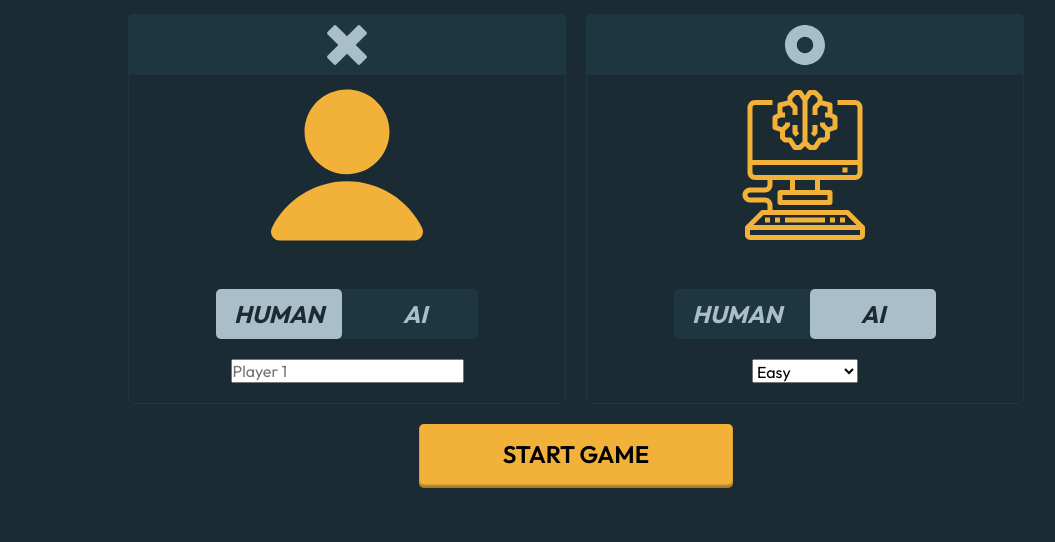
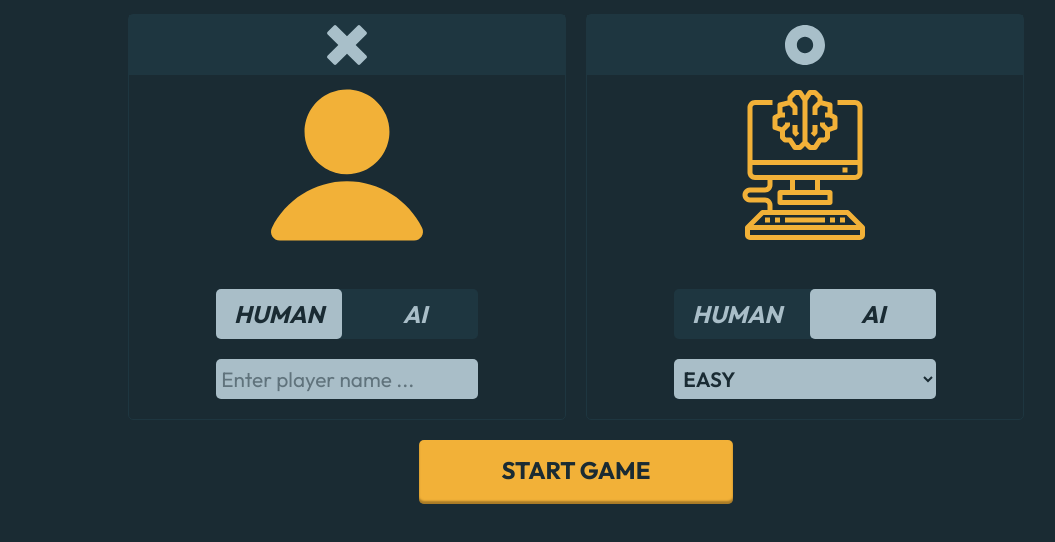
Before and after one commit to ahmeducf/tic-tac-toe, a website: page src/index.html in a window 1280 px wide. Shown: the part 86-628 px from the top of the page, without its empty margins (64-1119 px from the left). Drawn offline with Linux system fonts and the light colour scheme.

Commit message:
chore: Style name input and AI type select widgets

```diff
--- a/src/index.html
+++ b/src/index.html
@@ -67,8 +67,21 @@
               <label for="player1-ai">AI</label>
             </div>
             <div class="player__name">
-              <input type="text" id="player1-name" placeholder="Player 1" />
-              <!-- <label for="player1-name">Player 1</label> -->
+              <label for="player1-name">Player Name</label>
+              <input
+                type="text"
+                id="player1-name"
+                placeholder="Enter player name ..."
+              />
+            </div>
+            <div class="disabled player__ai-type">
+              <label for="ai-type">AI Type</label>
+              <select name="player__ai-type" id="ai-type">
+                <option value="easy">Easy</option>
+                <option value="medium">Medium</option>
+                <option value="hard">Hard</option>
+                <option value="unbeatable">Unbeatable</option>
+              </select>
             </div>
           </div>
 
@@ -101,14 +114,22 @@
               />
               <label for="player-ai">AI</label>
             </div>
+            <div class="disabled player__name">
+              <label for="player1-name">Player Name</label>
+              <input
+                type="text"
+                id="player1-name"
+                placeholder="Enter player name ..."
+              />
+            </div>
             <div class="player__ai-type">
-              <select name="player2__ai-type" id="ai-type">
+              <label for="ai-type">AI Type</label>
+              <select name="player__ai-type" id="ai-type">
                 <option value="easy">Easy</option>
                 <option value="medium">Medium</option>
                 <option value="hard">Hard</option>
                 <option value="unbeatable">Unbeatable</option>
               </select>
-              <!-- <label for="ai-type">AI Type</label> -->
             </div>
           </div>
 
--- a/src/style.css
+++ b/src/style.css
@@ -42,11 +42,6 @@ html {
   font-family: inherit;
   font-size: 100%;
   vertical-align: baseline;
-}
-
-/* Used to hide elements via JavaScript */
-.disabled {
-  display: none;
 }
 
 /* Game-Initializer */
@@ -150,7 +145,7 @@ html {
   right: 0;
 }
 
-label {
+.player__type-selector label {
   display: flex;
   justify-content: center;
   align-items: center;
@@ -172,6 +167,52 @@ label {
   color: var(--primary);
 }
 
+/* Options Player Player-Name */
+/* Options Player AI-Type */
+
+.player__name,
+.player__ai-type {
+  display: flex;
+  justify-content: center;
+  align-items: center;
+  width: 100%;
+}
+
+.player__name input[type='text'],
+.player__ai-type select {
+  width: 60%;
+  height: 40px;
+  padding: 5px;
+  font-size: 1.3rem;
+  font-weight: 600;
+  outline: none;
+  color: var(--primary);
+  background-color: var(--grey);
+  border: none;
+  border-radius: 5px;
+  text-transform: uppercase;
+}
+
+.player__name label,
+.player__ai-type label {
+  border: 0;
+  clip-path: rect(1px 1px 1px 1px); /* IE6, IE7 */
+  clip-path: rect(1px, 1px, 1px, 1px);
+  height: 1px;
+  margin: -1px;
+  overflow: hidden;
+  padding: 0;
+  position: absolute;
+  width: 1px;
+}
+
+.player__name input[type='text']::placeholder {
+  color: var(--primary);
+  opacity: 0.5;
+  text-transform: none;
+  font-weight: 400;
+}
+
 /* Options Start-Game */
 
 .game-initializer__start {
@@ -187,13 +228,18 @@ label {
   height: 64px;
   padding-bottom: 5px;
   background-color: var(--lighten-yellow);
-  color: black;
+  color: var(--primary);
   border: none;
   border-radius: 5px;
   font-size: 1.5rem;
-  font-weight: 600;
+  font-weight: 700;
   text-transform: uppercase;
   cursor: pointer;
   box-shadow: inset 0 -3px 2px rgba(0, 0, 0, 0.3);
   transition: all 0.3s ease;
 }
+
+/* Used to hide elements via JavaScript */
+.disabled {
+  display: none;
+}
```
